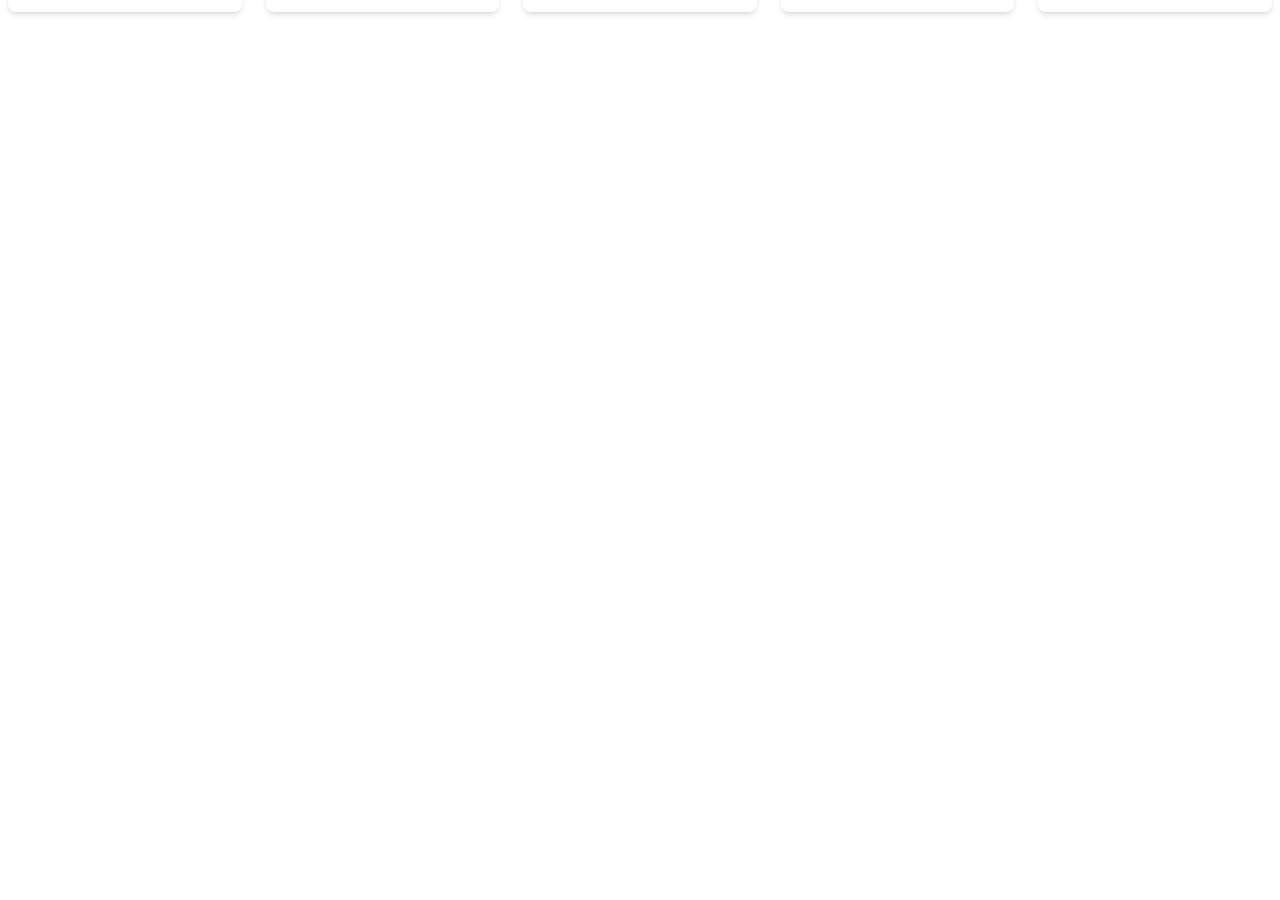
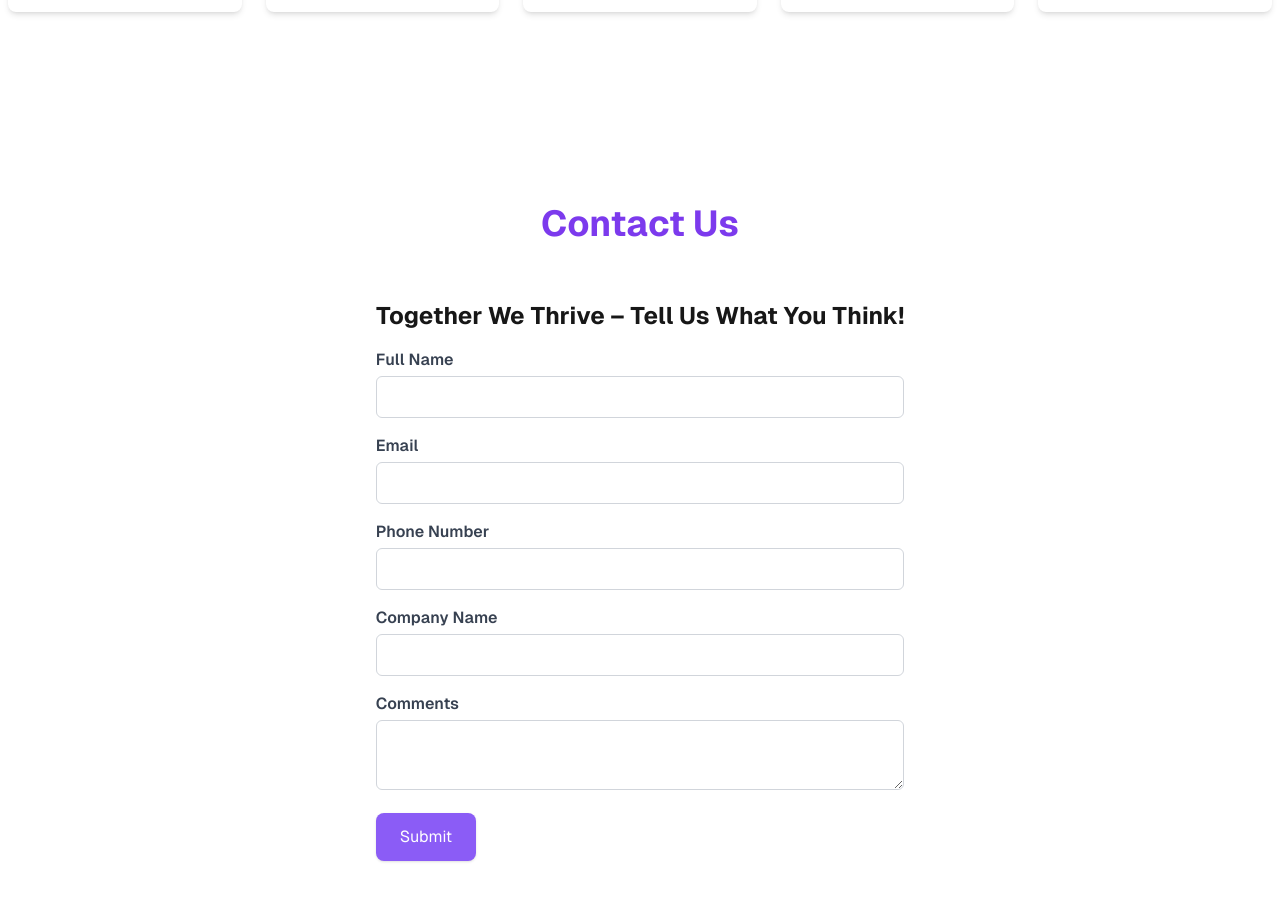
Before and after one commit to Uyadav207/denkMinds, a Next.js app: page / in a window 1280 px wide. Shown: the part 1400-2300 px from the top of the page. Before the commit the page ends 1584 px from the top, so only its background shows below. Built offline with nearby package versions, Linux system fonts and the light colour scheme.

Commit message:
#1 contact form

```diff
--- a/package.json
+++ b/package.json
@@ -15,12 +15,14 @@
   },
   "dependencies": {
     "eslint-plugin-unused-imports": "^4.1.4",
+    "formik": "^2.4.6",
     "husky": "^9.1.6",
     "lint-staged": "^15.2.10",
     "next": "15.0.1",
     "prettier": "^3.3.3",
     "react": "19.0.0-rc-69d4b800-20241021",
-    "react-dom": "19.0.0-rc-69d4b800-20241021"
+    "react-dom": "19.0.0-rc-69d4b800-20241021",
+    "yup": "^1.4.0"
   },
   "devDependencies": {
     "@types/node": "^22",
--- /dev/null
+++ b/src/app/components/ContactForm.tsx
@@ -0,0 +1,17 @@
+import React from 'react';
+import Forms from './forms/Forms';
+
+const ContactForm = () => {
+  return (
+    <section id="contactform" className="py-20">
+      <h2 className="text-4xl font-bold text-violet-600 text-center mb-10">Contact Us</h2>
+      <div className="container mx-auto w-full">
+        <div className="flex justify-start">
+          <Forms />
+        </div>
+      </div>
+    </section>
+  );
+};
+
+export default ContactForm;
--- a/src/app/components/Header.tsx
+++ b/src/app/components/Header.tsx
@@ -54,7 +54,7 @@ const Header = () => {
             Team
           </Link>
           <Link
-            href="#contact"
+            href="#contactform"
             className="text-gray-700 hover:text-indigo-600 cursor-pointer"
           >
             Contact
--- a/src/app/components/cards/TeamCard.tsx
+++ b/src/app/components/cards/TeamCard.tsx
@@ -9,7 +9,7 @@ interface TeamCardProps {
 
 const TeamCard: React.FC<TeamCardProps> = ({ name, role, image }) => (
   <div className="bg-white shadow-md rounded-lg p-6 flex flex-col items-center text-center">
-<Image
+<img
       src={image}
       alt={`${name}'s picture`}
       width={96}
--- /dev/null
+++ b/src/app/components/forms/Forms.tsx
@@ -0,0 +1,136 @@
+// src/app/components/forms/Forms.tsx
+
+'use client';
+import React, { useState } from 'react';
+import { Formik, Form, Field, ErrorMessage } from 'formik';
+import * as Yup from 'yup';
+import Modal from './Modal';
+
+const validationSchema = Yup.object({
+  name: Yup.string().min(2, 'Name must be at least 2 characters').required('Name is required'),
+  comments: Yup.string().min(5, 'Comments must be at least 5 characters').required('Comments are required'),
+  email: Yup.string().email('Invalid email format').required('Email is required'),
+  phone: Yup.string().min(10, 'Phone number must be at least 10 characters').required('Phone number is required'),
+  company: Yup.string().min(4, 'Company name must be at least 4 characters').required('Company name is required'),
+});
+
+interface FormValues {
+  name: string;
+  email: string;
+  phone: string;
+  company: string;
+  comments: string;
+}
+
+const Forms: React.FC = () => {
+  const initialValues: FormValues = {
+    name: '',
+    comments: '',
+    email: '',
+    phone: '',
+    company: '',
+  };
+
+  const [isModalOpen, setIsModalOpen] = useState(false);
+
+  const handleSubmit = async (values: FormValues, { resetForm }: { resetForm: () => void }) => {
+    console.log('Form values:', values);
+    setIsModalOpen(true);
+    resetForm();
+  };
+
+  const handleCloseModal = () => {
+    setIsModalOpen(false);
+  };
+
+  return (
+    <div className="container mx-auto p-4">
+      <h2 className="text-2xl font-bold mb-4">Together We Thrive – Tell Us What You Think!</h2>
+
+      <Formik
+        initialValues={initialValues}
+        validationSchema={validationSchema}
+        onSubmit={handleSubmit}
+      >
+        {({ isSubmitting }) => (
+          <Form className="w-full text-left">
+            <div className="mb-4 w-full">
+              <label htmlFor="name" className="block font-semibold text-gray-700 text-left">Full Name</label>
+              <Field
+                type="text"
+                name="name"
+                id="name"
+                className="mt-1 w-full px-4 py-2 border border-gray-300 rounded-md focus:outline-none focus:ring-2 focus:ring-purple-500"
+                required
+              />
+              <ErrorMessage name="name" component="div" className="text-red-500 text-sm mt-1" />
+            </div>
+
+            <div className="mb-4 w-full">
+              <label htmlFor="email" className="block font-semibold text-gray-700 text-left">Email</label>
+              <Field
+                type="email"
+                name="email"
+                id="email"
+                className="mt-1 w-full px-4 py-2 border border-gray-300 rounded-md focus:outline-none focus:ring-2 focus:ring-purple-500"
+                required
+              />
+              <ErrorMessage name="email" component="div" className="text-red-500 text-sm mt-1" />
+            </div>
+
+            <div className="mb-4 w-full">
+              <label htmlFor="phone" className="block font-semibold text-gray-700 text-left">Phone Number</label>
+              <Field
+                type="text"
+                name="phone"
+                id="phone"
+                className="mt-1 w-full px-4 py-2 border border-gray-300 rounded-md focus:outline-none focus:ring-2 focus:ring-purple-500"
+                required
+              />
+              <ErrorMessage name="phone" component="div" className="text-red-500 text-sm mt-1" />
+            </div>
+
+            <div className="mb-4 w-full">
+              <label htmlFor="company" className="block font-semibold text-gray-700 text-left">Company Name</label>
+              <Field
+                type="text"
+                name="company"
+                id="company"
+                className="mt-1 w-full px-4 py-2 border border-gray-300 rounded-md focus:outline-none focus:ring-2 focus:ring-purple-500"
+                required
+              />
+              <ErrorMessage name="company" component="div" className="text-red-500 text-sm mt-1" />
+            </div>
+
+            <div className="mb-4 w-full">
+              <label htmlFor="comments" className="block font-semibold text-gray-700 text-left">Comments</label>
+              <Field
+                as="textarea"
+                name="comments"
+                id="comments"
+                className="mt-1 w-full px-4 py-2 border border-gray-300 rounded-md focus:outline-none focus:ring-2 focus:ring-purple-500"
+                style={{ minHeight: '70px' }}
+                required
+              />
+              <ErrorMessage name="comments" component="div" className="text-red-500 text-sm mt-1" />
+            </div>
+
+            <div>
+              <button
+                type="submit"
+                disabled={isSubmitting}
+                className={`px-6 py-3 rounded-lg shadow transition duration-400 ${isSubmitting ? 'bg-gray-400' : 'bg-violet-500 hover:bg-violet-700'} text-white`}
+              >
+                {isSubmitting ? 'Submitting...' : 'Submit'}
+              </button>
+            </div>
+          </Form>
+        )}
+      </Formik>
+
+      <Modal isOpen={isModalOpen} onClose={handleCloseModal} />
+    </div>
+  );
+};
+
+export default Forms;
--- /dev/null
+++ b/src/app/components/forms/Modal.tsx
@@ -0,0 +1,29 @@
+import React from 'react';
+
+interface SuccessModalProps {
+  isOpen: boolean;
+  onClose: () => void; // Function type that takes no arguments and returns void
+}
+
+const SuccessModal: React.FC<SuccessModalProps> = ({ isOpen, onClose }) => {
+  if (!isOpen) return null; // Don't render the modal if it's not open
+
+  return (
+    <div className="fixed inset-0 flex items-center justify-center bg-black bg-opacity-50 z-50">
+      <div className="bg-white rounded-lg p-6 w-1/3">
+        <h2 className="text-xl font-bold mb-2">Success!</h2>
+        <p>Your form has been submitted successfully.</p>
+        <div className="mt-4">
+          <button
+            onClick={onClose}
+            className="px-4 py-2 bg-violet-500 text-white rounded-lg hover:bg-violet-700 transition duration-400"
+          >
+            Close
+          </button>
+        </div>
+      </div>
+    </div>
+  );
+};
+
+export default SuccessModal;
--- a/src/app/page.tsx
+++ b/src/app/page.tsx
@@ -2,6 +2,7 @@ import React from 'react'
 import Image from 'next/image'
 import Home from './components/Home.tsx'
 import Team from './components/Team.tsx'
+import ContactForm from './components/ContactForm.tsx'
 
 export default function Dashboard() {
   return (
@@ -9,6 +10,7 @@ export default function Dashboard() {
       <main className="flex flex-col gap-8 row-start-2 items-center sm:items-cemter">
       <Home />
       <Team />
+        <ContactForm />
       </main>
     </div>
   )
```
Also changed, not shown: 1 other file (tests, documents, lock files or other folders).
